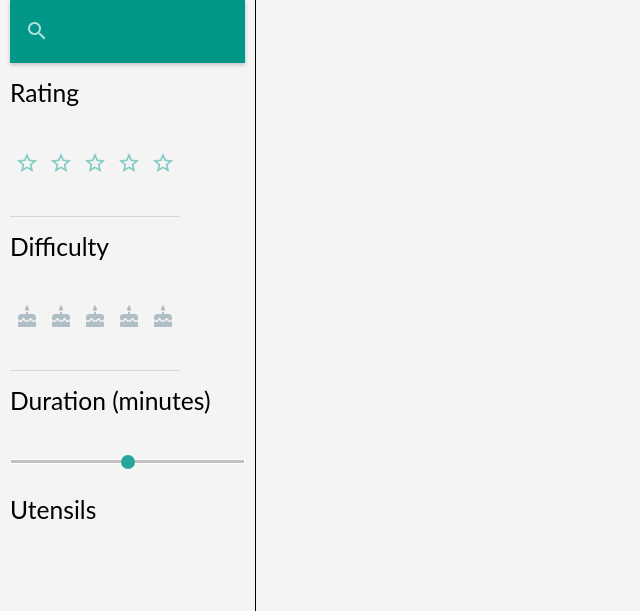
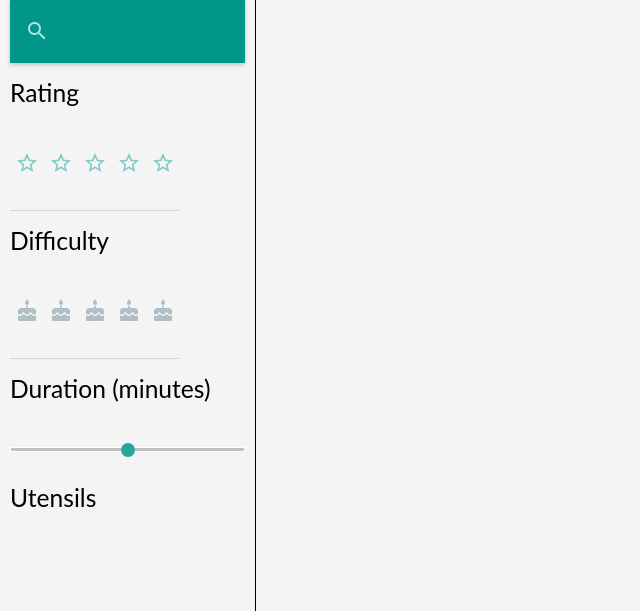
Before and after one commit to jport/SDGroup7, a Django app: template RecipeTop/main/templates/main/search.html in a window 1280 px wide. Shown: the part 124-735 px from the top of the page, without its empty margins (0-640 px from the left). Run offline with Django 3.2, Linux system fonts and the light colour scheme; the template is opened without the code that fills it, so the values that code supplies are empty; some libraries are stand-ins or nearby versions.

Commit message:
Format search stuff

```diff
--- a/RecipeTop/main/static/main/css/search.css
+++ b/RecipeTop/main/static/main/css/search.css
@@ -9,17 +9,30 @@
 
 
 }
+#difficulty_table{
+  line-height: 15px;
+}
+#rating_table{
+  line-height: 15px;
+}
+#rating_container{
+  line-height: 10px;
+  padding: 0px 0px;
+
+
+
+}
 .difficulty_button{
   border: none;
   background-color: inherit;
-  line-height: 15px;
+  line-height: 10px;
   padding: 0px 0px;
 
 }
 .tags_container{
   width: 100%;
   overflow: scroll;
-  height:150px;
+  height:90px;
   line-height: 10px;
 
 }
--- a/RecipeTop/main/templates/main/search.html
+++ b/RecipeTop/main/templates/main/search.html
@@ -20,7 +20,7 @@
 
 <div class="search_filters">
 
-    <nav class="teal">
+    <nav class="teal difficulty_table">
 
         <div class="nav-wrapper">
 
@@ -70,8 +70,8 @@
             <h5 class="change_color">Difficulty</h5>
             <div class="difficulty" id="difficulty_container">
                 <table id="difficulty_table">
-                    <tr>
-                        <td>
+                    <tr class="difficulty_table">
+                        <td >
                             <button type="button" id="1001" class="difficulty_button" >
                                 <i class="small material-icons icon-grey">cake</i>
                             </button>
@@ -139,6 +139,7 @@
                     </div>
                 {% endfor %}
             </div>
+            <button type="submit"  class='waves-effect waves-dark btn teal lighten-1'>Apply Filters</button>
         </form>
         </div>
     </nav>
```
